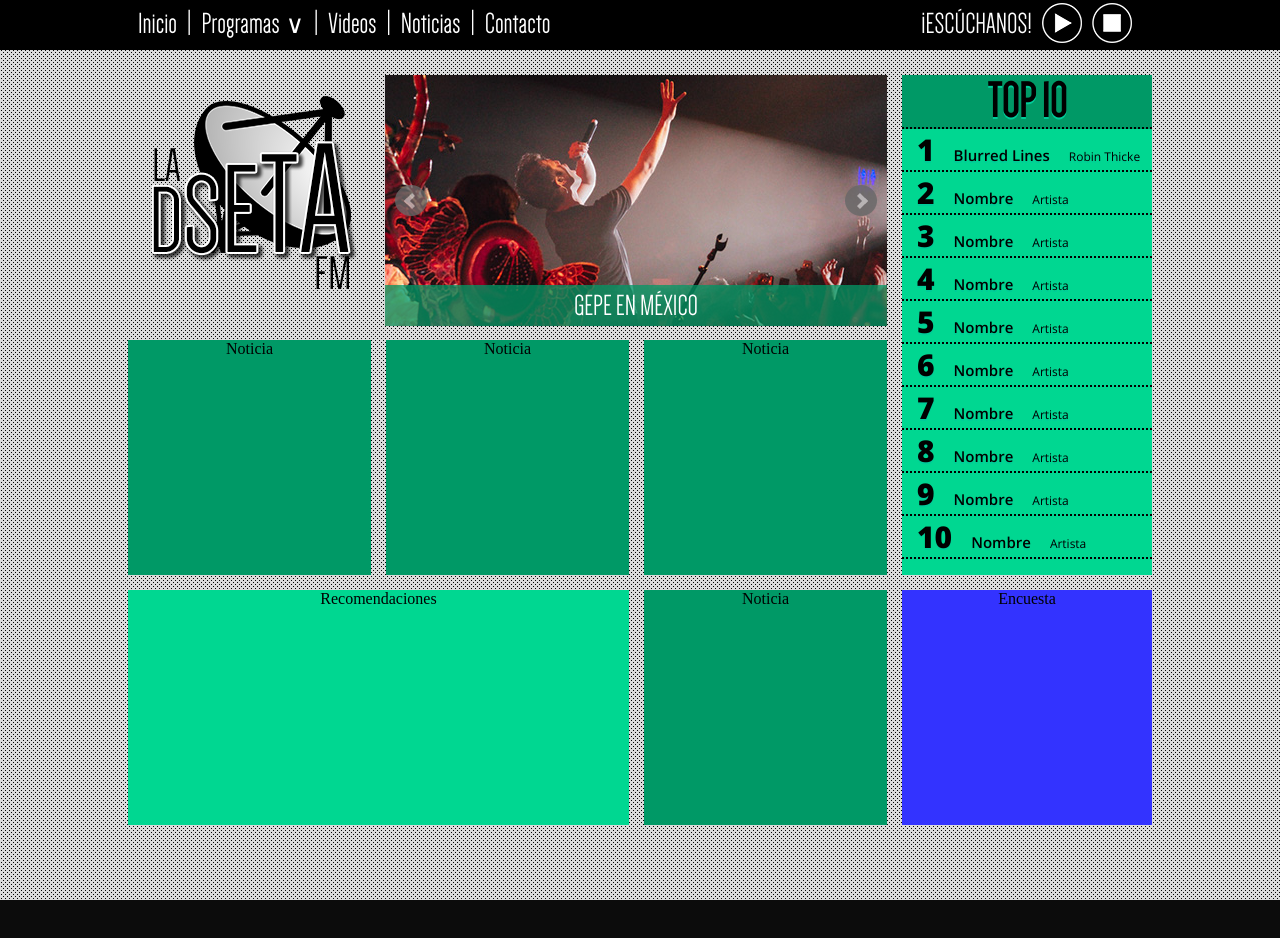
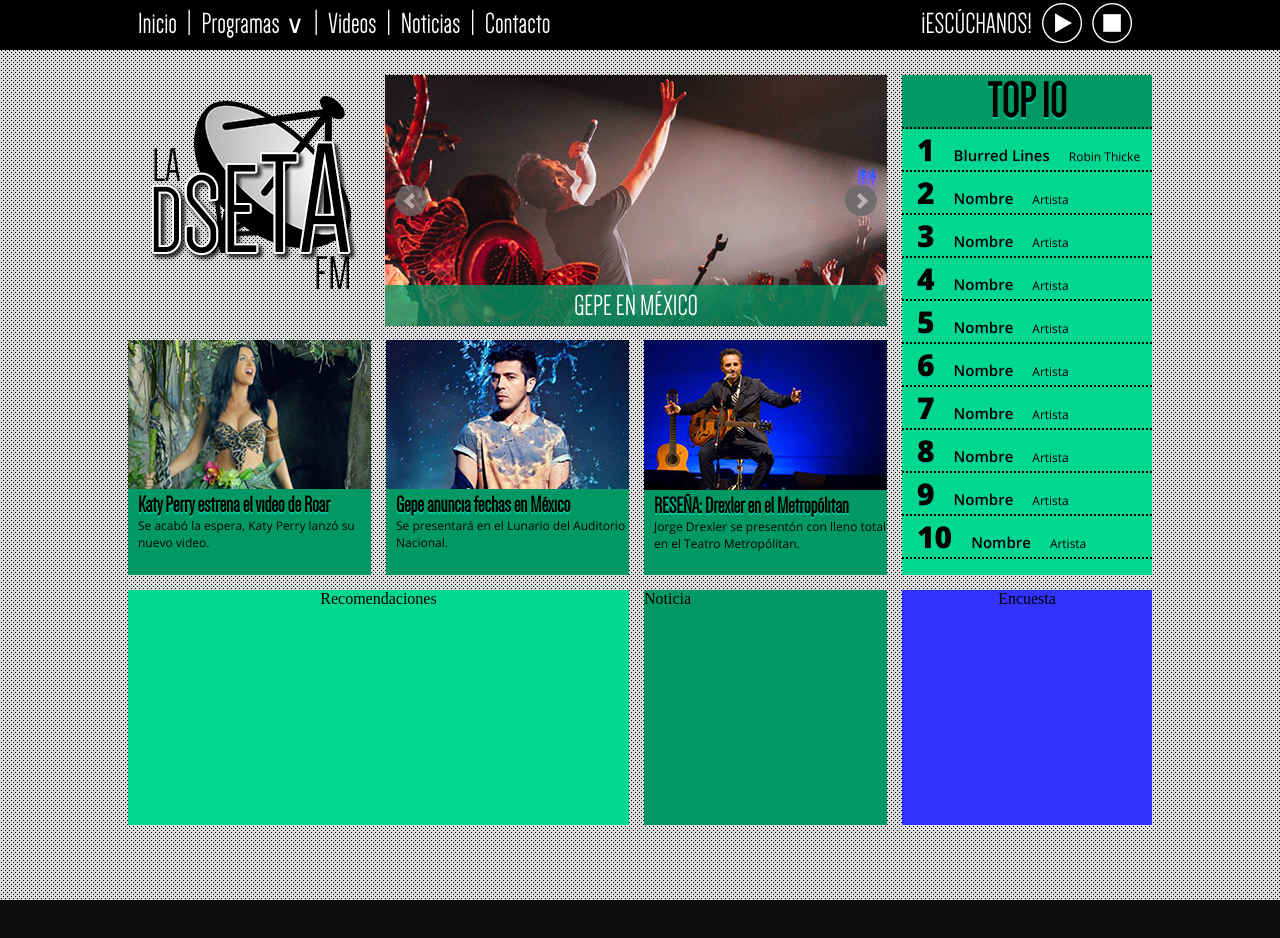
Before and after one commit to danielsarabia/radio, a plain HTML site: page index.html in a window 1280 px wide. Drawn offline with Linux system fonts and the light colour scheme.

Commit message:
Añadí Thumbnails de Noticias

```diff
--- a/css/estilo.css
+++ b/css/estilo.css
@@ -276,12 +276,26 @@ height: 100%;
 .noticia {
 	float:left;
 	background-color:#009966;
-	 text-align:center;
+	 text-align:left;
      width:243px;
 	 height:235px;
      padding:0px;
 	 margin-top:15px;
 	 margin-right:15px;
+}
+
+.noticia h1{
+	font-family: 'denseRegular', sans-serif;
+	text-shadow:0 2px #00CC99;
+	font-size:23px;
+	color:#000000;
+	margin-left:10px;
+}
+
+.noticia p{
+	font-family: 'OpenSans-Regular', sans-serif;
+	font-size:12px;
+	margin-left:10px;
 }
 
 #recomendaciones {
--- a/index.html
+++ b/index.html
@@ -107,15 +107,21 @@ $(document).ready(function(){
                 </div>
 
                 <div class="noticia">
-                           Noticia
+                           <img src="img/katy_p.png" />
+                           <h1> Katy Perry estrena el video de Roar </h1>
+                           <p>Se acabó la espera, Katy Perry lanzó su nuevo video.</p>
                 </div>
 
                 <div class="noticia">
-                           Noticia
+                           <img src="img/gepe_pp.jpg" />
+                           <h1> Gepe anuncia fechas en México </h1>
+                           <p>Se presentará en el Lunario del Auditorio Nacional.</p>
                 </div>
 
                 <div class="noticia">
-                           Noticia
+                           <img src="img/jorgedrexler_pp.jpg" />
+                           <h1> RESEÑA: Drexler en el Metropólitan </h1>
+                           <p>Jorge Drexler se presentón con lleno total en el Teatro Metropólitan.</p>
                 </div>
 
                 <div id="recomendaciones">
```
Also changed, not shown: img/gepe_p.jpg (added), img/gepe_pp.jpg (added), img/jorgedrexler_p.jpg (added), img/jorgedrexler_pp.jpg (added), img/katy_p.png (added).
